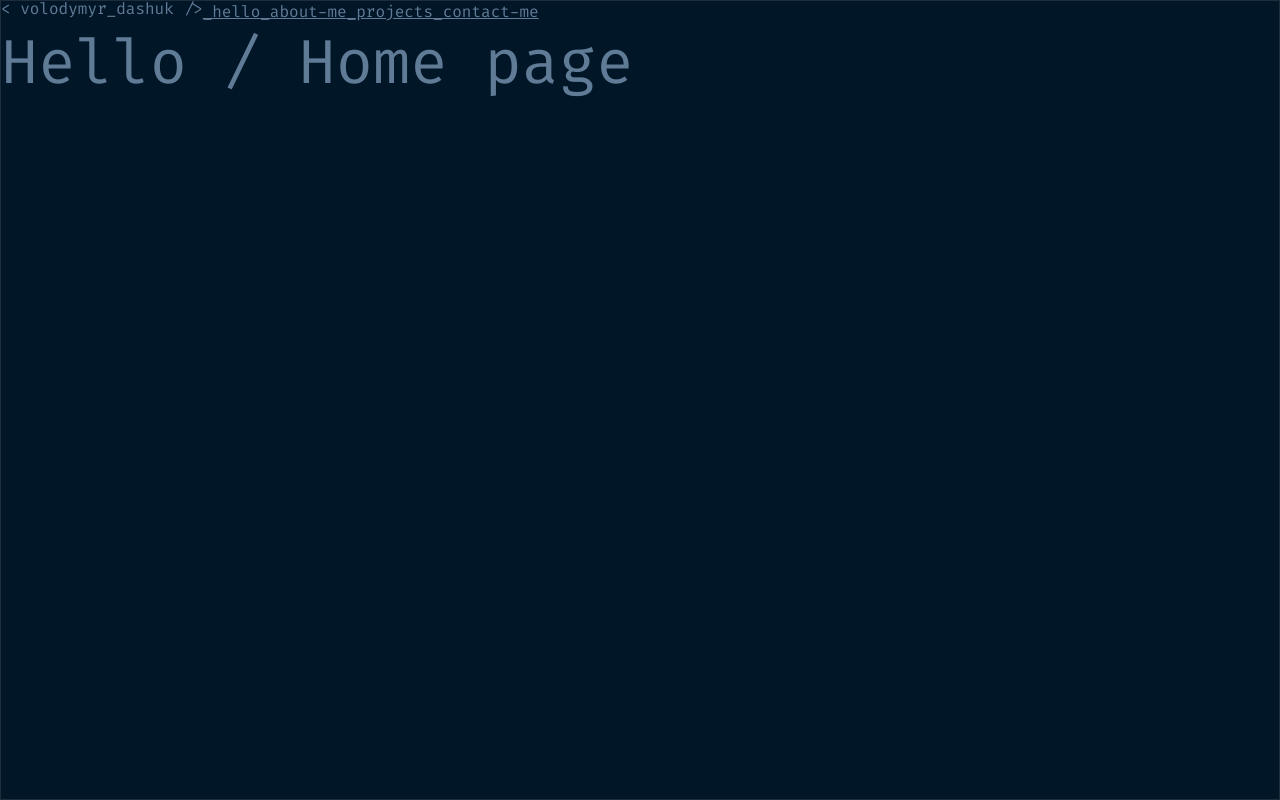
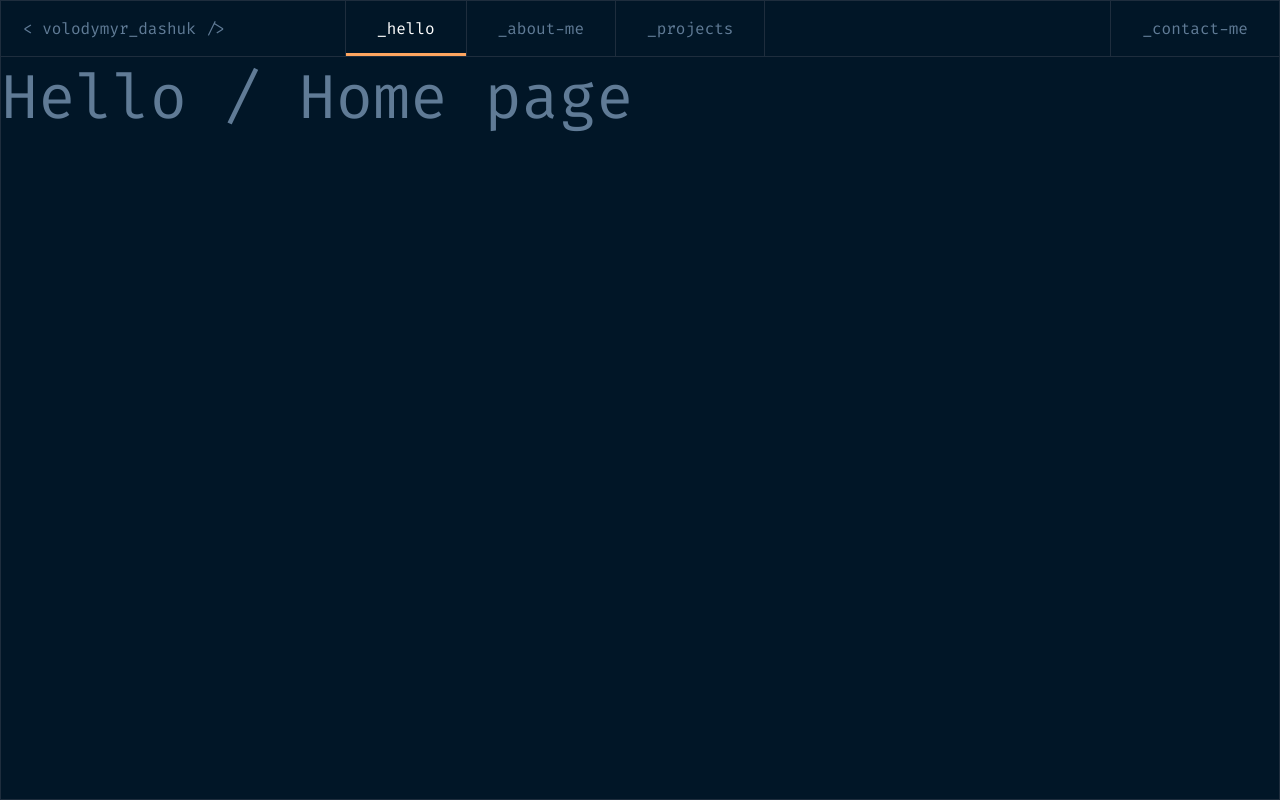
Before and after one commit to volodymyrDashuk/personal-website, a Vue app: page / in a window 1280 px wide. Built offline with nearby package versions, Linux system fonts and the light colour scheme.

Commit message:
🧭 Added navigation.

```diff
--- a/src/components/Navigation.vue
+++ b/src/components/Navigation.vue
@@ -8,25 +8,222 @@
                 <span class="symbol">&#62;</span>
             </span>
         </div>
-        <nav class="navigation">
-            <router-link class="navigation-link" to="/">_hello</router-link>
-            <router-link class="navigation-link" to="/about">_about-me</router-link>
-            <router-link class="navigation-link" to="/projects">_projects</router-link>
-            <router-link class="navigation-link" to="/contact">_contact-me</router-link>
+        <nav
+            class="navigation"
+            :class="{active: isActive}"
+        >
+            <router-link
+                v-for="link in links"
+                class="navigation-link"
+                :class="link.class"
+                active-class="active"
+                :to="link.url"
+                :exact="link.exact"
+                :title="link.title"
+            >
+                {{ link.title }}
+            </router-link>
         </nav>
+        <button
+            class="navigation-mobile-collapse"
+            :class="{active: isActive}"
+            @click="isActive = !isActive"
+        >
+            <span/>
+        </button>
     </div>
 </template>
 
+<script>
+export default {
+    data() {
+        return {
+            isActive: false,
+            links: [
+                {title: '_hello', url: '/', exact: true},
+                {title: '_about-me', url: '/about'},
+                {title: '_projects', url: '/projects'},
+                {title: '_contact-me', url: '/contact', class: "last-link"}
+            ]
+        };
+    },
+}
+</script>
+
 <style lang="scss">
+    @use "src/styles/variables" as var;
+
+    //  Common
     .header {
         display: flex;
+        align-items: center;
+        position: relative;
 
         .logo {
+            flex-basis: 20%;
+            padding: 17px 22px;
+            border-right: 1px solid var.$lines;
+            border-bottom: 1px solid var.$lines;
+            font-size: 16px;
+            line-height: 21px;
 
+            @media (max-width: var.$desktop__small) {
+                flex-basis: 27%;
+            }
         }
 
         .navigation {
+            flex-basis: 80%;
+            display: flex;
+            border-bottom: 1px solid var.$lines;
 
+            @media (max-width: var.$desktop__small) {
+                flex-basis: 73%;
+            }
+
+            .navigation-link {
+                display: inline-block;
+                font-size: 16px;
+                line-height: 21px;
+                color: var.$secondary-slate-grey;
+                text-decoration: none;
+                padding: 17px 31px;
+
+                &:not(:last-of-type) {
+                    border-right: 1px solid var.$lines;
+                }
+
+                &.last-link {
+                    border-left: 1px solid var.$lines;
+                    margin-left: auto;
+                }
+
+                &.active {
+                    position: relative;
+                    color: var.$secondary-white;
+
+                    &:before {
+                        content: '';
+                        display: block;
+                        width: 100%;
+                        height: 3px;
+                        background-color: var.$accent-sandy-brown;
+                        position: absolute;
+                        bottom: 0;
+                        left: 0;
+                        right: 0;
+                    }
+                }
+            }
+        }
+    }
+
+    //  Desktop
+    @media (min-width: var.$tablet__small) {
+        .header {
+            .navigation-mobile-collapse {
+                display: none;
+            }
+        }
+    }
+
+    //  Mobile
+    @media (max-width: var.$tablet__small) {
+        .header {
+            .logo {
+                border-right: none;
+                flex-basis: 100%;
+            }
+
+            .navigation {
+                display: none;
+                position: absolute;
+                left: 0;
+                right: 0;
+                top: 100%;
+                background-color: var.$primary-black-pearl-1;
+
+                &.active {
+                    display: flex;
+                    flex-direction: column;
+                    border-bottom: none;
+                    height: calc(100vh - 56px);
+                }
+
+                .navigation-link {
+                    &:not(:last-of-type) {
+                        border-right: none;
+                    }
+
+                    &.last-link {
+                        border-left: none;
+                        margin-left: unset;
+                    }
+
+                    &.active {
+                        &:before {
+                            content: none;
+                        }
+                    }
+                }
+            }
+
+            .navigation-mobile-collapse {
+                display: block;
+                border: none;
+                background: none;
+                width: 20px;
+                height: 20px;
+                padding: 0;
+                position: absolute;
+                right: 15px;
+                top: 50%;
+                transform: translateY(-50%);
+
+                @mixin line-icon {
+                    display: inline-block;
+                    height: 2px;
+                    width: 20px;
+                    background-color: var.$secondary-slate-grey;
+                    position: absolute;
+                    top: 50%;
+                    left: 50%;
+                    margin-top: -1px;
+                    margin-left: -10px;
+                }
+
+                span {
+                    @include line-icon;
+
+                    &:before, &:after {
+                        content: '';
+                        transition: transform 0.2s;
+                        @include line-icon;
+                    }
+
+                    &:before {
+                        transform: translateY(-6px);
+                    }
+
+                    &:after {
+                        transform: translateY(6px);
+                    }
+                }
+
+                &.active {
+                    span {
+                        height: 0;
+
+                        &:before {
+                            transform: rotate(45deg);
+                        }
+
+                        &:after {
+                            transform: rotate(-45deg);
+                        }
+                    }
+                }
+            }
         }
     }
 </style>
```
